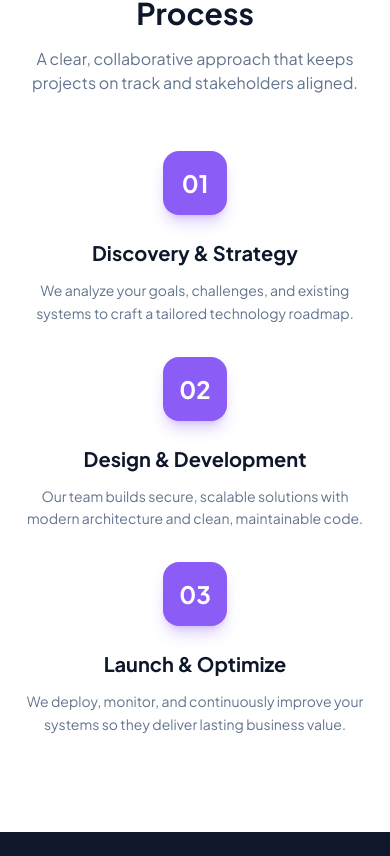
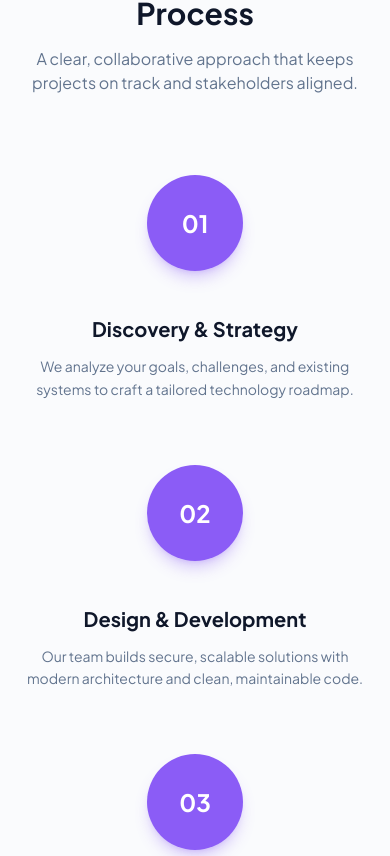
Before and after one commit to Grobaltech/Grobaltech-technologies, a React (Vite) app: page / in a window 390 px wide. Shown: the part 10648-11504 px from the top of the page. Built offline with nearby package versions, Linux system fonts and the light colour scheme; no server answers; the database is empty.

Commit message:
Add synchronized rotating dotted rings to process steps

```diff
--- a/src/components/sections/Process.tsx
+++ b/src/components/sections/Process.tsx
@@ -6,21 +6,25 @@ const steps = [
 
 export default function Process() {
   return (
-    <section className="py-24">
+    <section className="py-24 bg-slate-50/70">
       <div className="max-w-7xl mx-auto px-4 sm:px-6 lg:px-8">
-        <div className="text-center max-w-2xl mx-auto mb-14">
+        <div className="text-center max-w-2xl mx-auto mb-16">
           <span className="inline-block px-4 py-1.5 rounded-full bg-primary-100 text-primary-700 text-sm font-semibold mb-4">How To Work</span>
           <h2 className="text-3xl sm:text-4xl font-bold text-dark-900 mb-4">Standard Working Process</h2>
           <p className="text-slate-500">A clear, collaborative approach that keeps projects on track and stakeholders aligned.</p>
         </div>
-        <div className="grid md:grid-cols-3 gap-8">
-          {steps.map((s) => (
-            <div key={s.num} className="relative text-center">
-              <div className="w-16 h-16 rounded-2xl bg-primary-500 text-white text-2xl font-bold flex items-center justify-center mx-auto mb-6 shadow-lg shadow-primary-500/30">
-                {s.num}
+        <div className="grid md:grid-cols-3 gap-12 md:gap-8">
+          {steps.map((s, index) => (
+            <div key={s.num} className="relative text-center process-step">
+              <div className="process-orbit relative w-32 h-32 mx-auto mb-7 rounded-full flex items-center justify-center">
+                <div className="process-orbit-dash absolute inset-0 rounded-full"/>
+                <div className="process-orbit-core relative z-10 w-24 h-24 rounded-full bg-primary-500 text-white text-2xl font-bold flex items-center justify-center shadow-lg shadow-primary-500/30">
+                  {s.num}
+                </div>
               </div>
               <h3 className="text-xl font-bold text-dark-900 mb-3">{s.title}</h3>
-              <p className="text-slate-500 text-sm leading-relaxed">{s.desc}</p>
+              <p className="text-slate-500 text-sm leading-relaxed max-w-sm mx-auto">{s.desc}</p>
+              {index < 2 && <div className="hidden md:block process-connector" aria-hidden="true"/>}
             </div>
           ))}
         </div>
```
